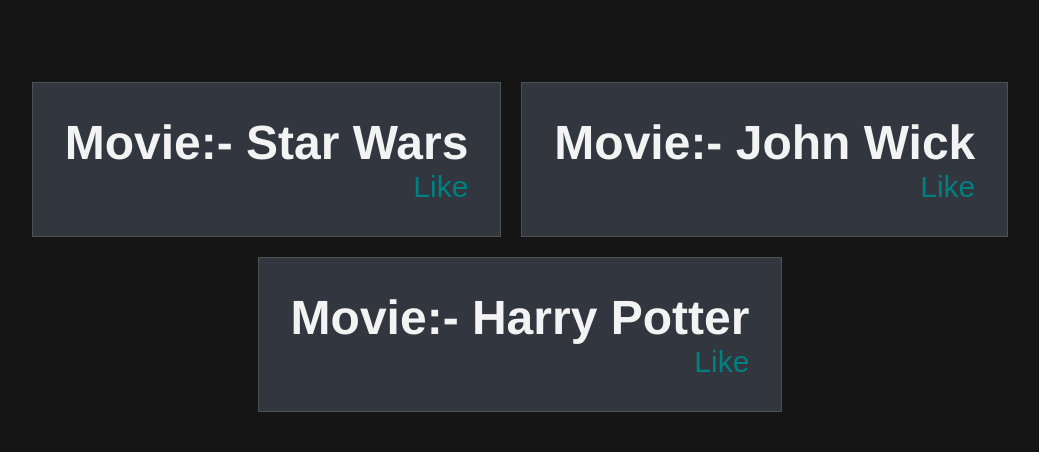
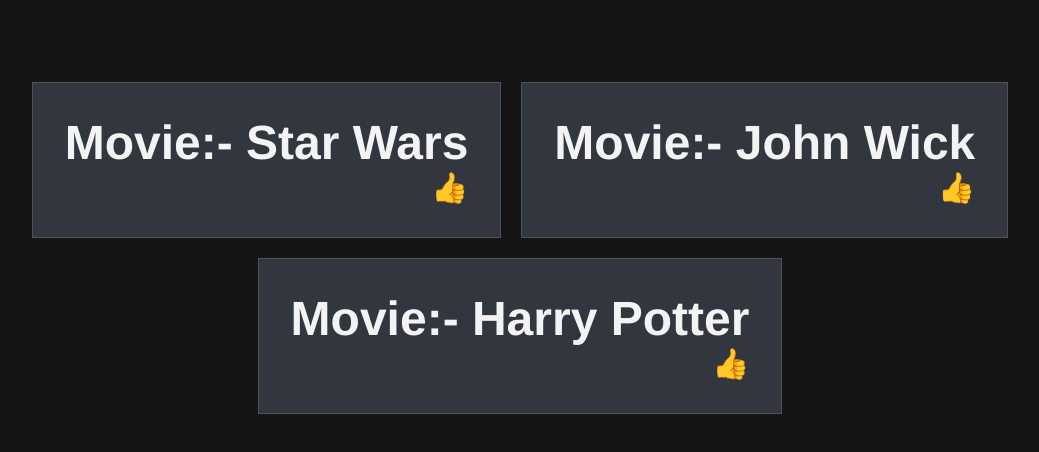
Before and after one commit to nithinshibu/react-movie-app-js-mastery, a React (Vite) app in the folder my-first-react-app/: page / in a window 1280 px wide. Shown: the top 452 px of the page, without its empty margins (64-1103 px from the left). Built offline with nearby package versions, Linux system fonts and the light colour scheme.

Commit message:
useEffect hook

```diff
--- a/my-first-react-app/src/App.jsx
+++ b/my-first-react-app/src/App.jsx
@@ -1,14 +1,20 @@
-import { useState } from 'react'
+import { useEffect, useState } from 'react'
 import './App.css'
 
 
 const Card = ({ title }) => {
   const [hasLiked, setHasLiked] = useState(false);
+
+
+  useEffect(() => {
+    console.log(`${title} has been liked: ${hasLiked}`);
+  });
+
   return (
 
     <div className='card'>
       <h2>Movie:- {title}</h2>
-      <button className='like-btn' onClick={() => { setHasLiked(!hasLiked) }}>{hasLiked ? 'Liked' : 'Like'}</button>
+      <button className='like-btn' onClick={() => { setHasLiked(!hasLiked) }}>{hasLiked ? '❤' : '👍'}</button>
     </div >
 
   );
```
